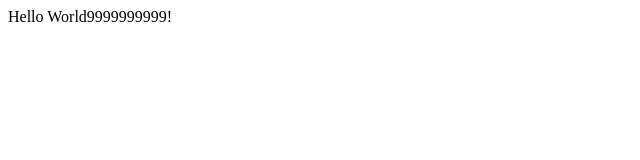
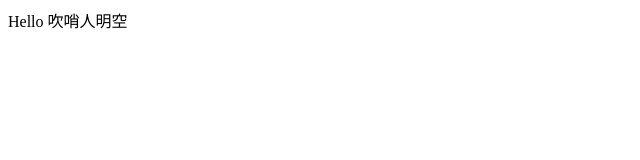
Before and after one commit to greesun8/greesun8.github.io, a plain HTML site: page index.html in a window 1280 px wide. Shown: the whole page, without its empty margins (0-640 px from the left). Drawn offline with Linux system fonts and the light colour scheme.

Commit message:
Update index.html

```diff
--- a/index.html
+++ b/index.html
@@ -1,4 +1,4 @@
 <!DOCTYPE html>
 <html>
- Hello World9999999999!
+ Hello 吹哨人明空
 </html>
```
